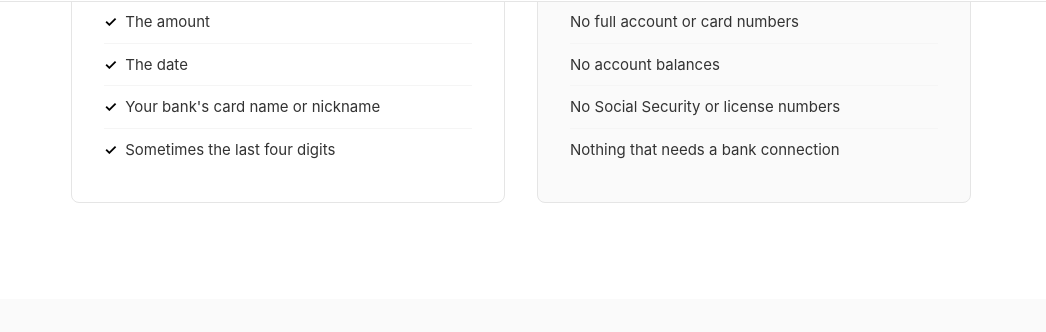
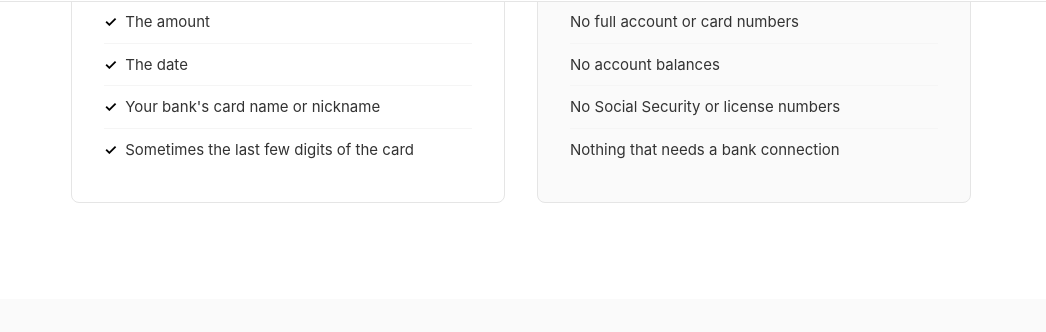
Before and after one commit to mincho/dailybenji, a Jekyll site: the page built from privacy.html, in a window 1280 px wide and 900 px high, scrolled down 1209 px. Shown: the part 120-452 px from the top of the window, without its empty margins (119-1165 px from the left). Built offline with Jekyll 4.4.1, drawn with Linux system fonts in a browser that asks for light colours.

Commit message:
Clarify "last few digits" refers to the card on privacy page
Bare "last four digits" sat near "Social Security or license numbers" and
could be misread as an SSN/ID. Tie it explicitly to the card.

Co-Authored-By: Claude Opus 4.8 <noreply@anthropic.com>

```diff
--- a/privacy.html
+++ b/privacy.html
@@ -143,7 +143,7 @@ description: Daily Benji runs on the alerts your bank already sends you — whic
                 <li>The amount</li>
                 <li>The date</li>
                 <li>Your bank's card name or nickname</li>
-                <li>Sometimes the last four digits</li>
+                <li>Sometimes the last few digits of the card</li>
             </ul>
         </div>
         <div class="ledger-col never">
```
